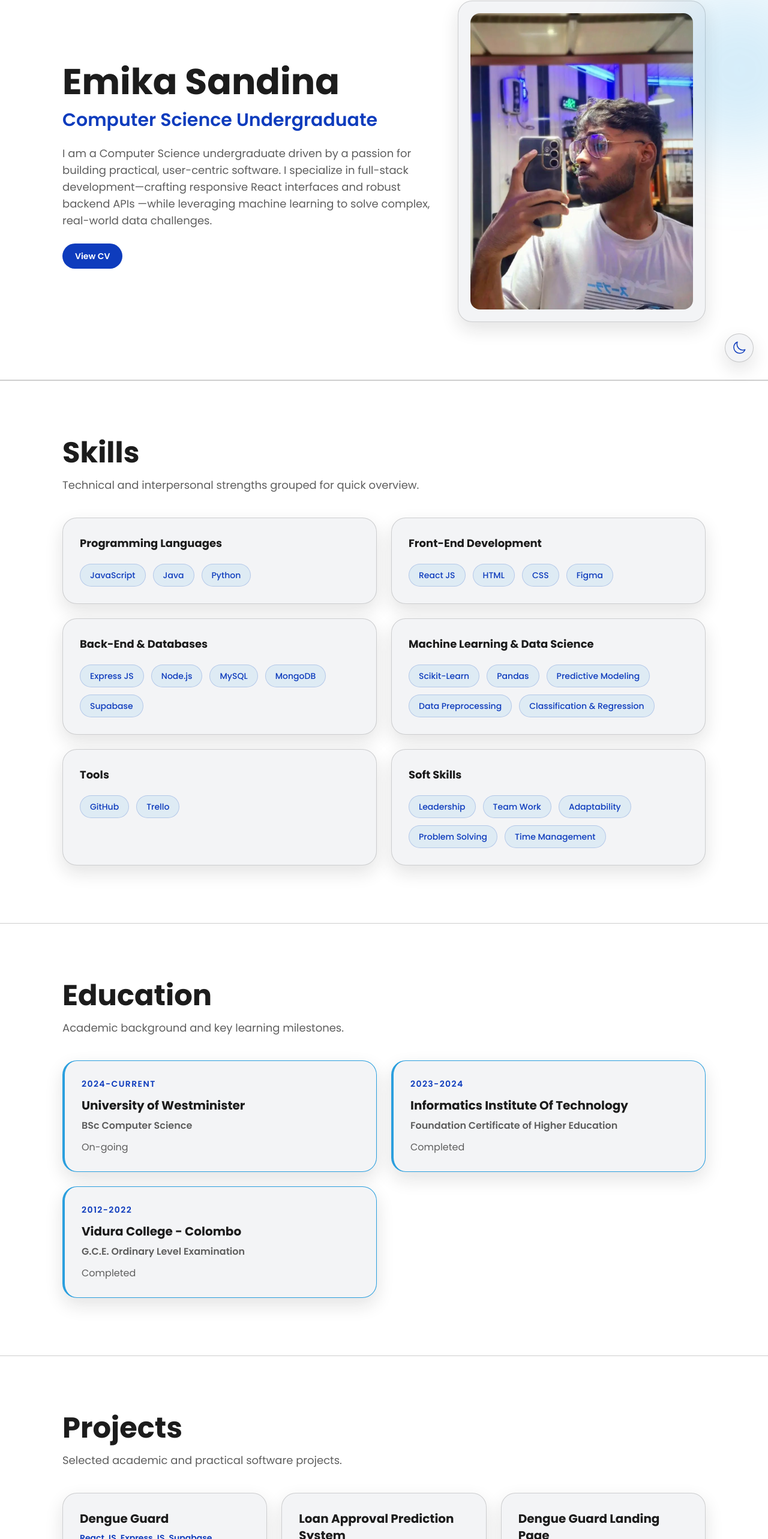
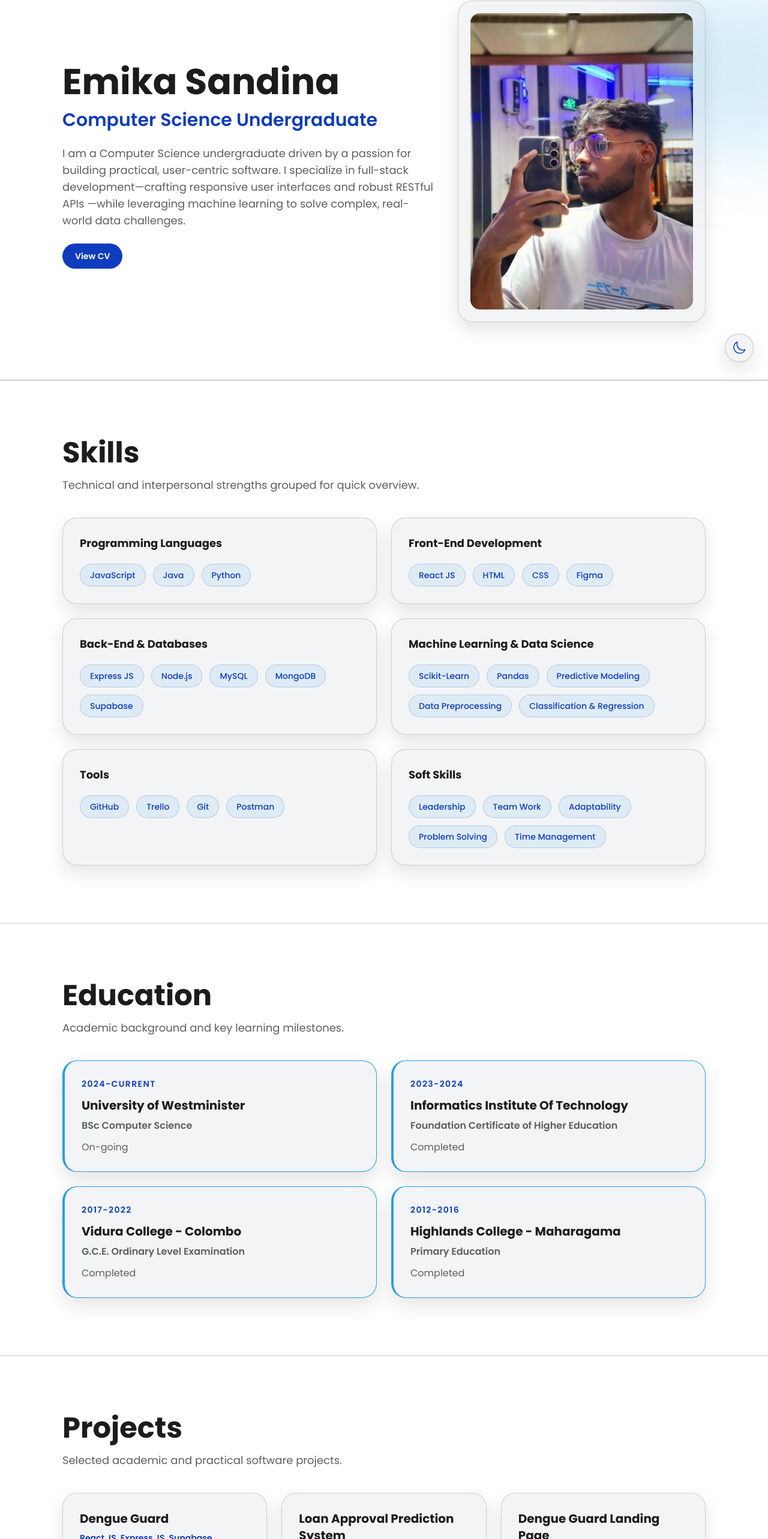
Before and after one commit to emika-sandina/portfolio-web-dashboard, a React (Vite) app: page / in a window 1280 px wide. Shown: the part 172-2738 px from the top of the page at 60% size. Built offline with nearby package versions, Linux system fonts and the light colour scheme.

Commit message:
updated sections

```diff
--- a/src/components/EducationSection.jsx
+++ b/src/components/EducationSection.jsx
@@ -16,10 +16,16 @@ const educationItems = [
   },
   {
     institute: "Vidura College - Colombo",
-    period: "2012-2022",
+    period: "2017-2022",
     qualification: "G.C.E. Ordinary Level Examination",
     details: "Completed",
   },
+  {
+    institute: "Highlands College - Maharagama",
+    period: "2012-2016",
+    qualification: "Primary Education",
+    details: "Completed",
+  }
 ];
 
 function EducationSection() {
--- a/src/components/HeroSection.jsx
+++ b/src/components/HeroSection.jsx
@@ -50,8 +50,8 @@ function HeroSection() {
             <p className="mt-6 max-w-2xl text-base leading-relaxed text-brandDarkGrey md:text-lg">
               I am a Computer Science undergraduate driven by a passion for
               building practical, user-centric software. I specialize in
-              full-stack development—crafting responsive React interfaces and
-              robust backend APIs —while leveraging machine learning to solve
+              full-stack development—crafting responsive user interfaces and
+              robust RESTful APIs —while leveraging machine learning to solve
               complex, real-world data challenges.
             </p>
             <div className="mt-6">
@@ -63,6 +63,7 @@ function HeroSection() {
               >
                 View CV
               </a>
+
             </div>
           </div>
 
--- a/src/components/ProjectsSection.jsx
+++ b/src/components/ProjectsSection.jsx
@@ -15,9 +15,15 @@ const projects = [
   },
   {
     title: "Dengue Guard Landing Page",
+    stack: "ReactJS, CSS, Vite",
+    description:
+      "Landing page for the Dengue Guard project, developed on behalf of Marketing Purposes.",
+  },
+  {
+    title: "Portfolio Website",
     stack: "ReactJS, TailwindCSS, Vite",
     description:
-      "Developed a landing page for the Dengue Guard project on behalf of Marketing Purposes.",
+      "Dashboard style portfolio for displaying projects, education and skills.",
   },
 ];
 
--- a/src/components/SkillsSection.jsx
+++ b/src/components/SkillsSection.jsx
@@ -26,7 +26,7 @@ const skillGroups = [
   },
   {
     title: "Tools",
-    items: ["GitHub", "Trello"],
+    items: ["GitHub", "Trello", "Git", "Postman"],
   },
   {
     title: "Soft Skills",
```
